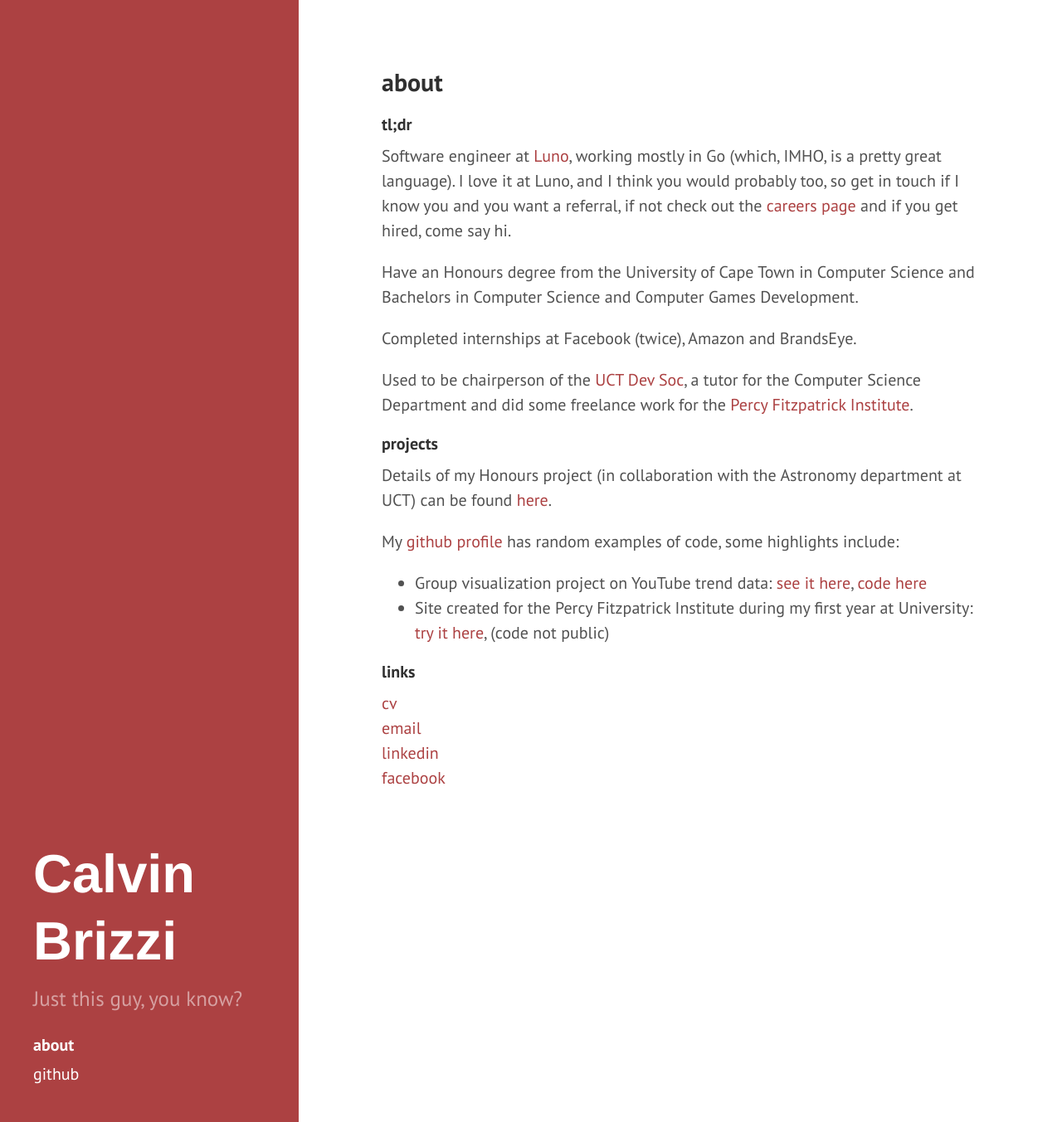
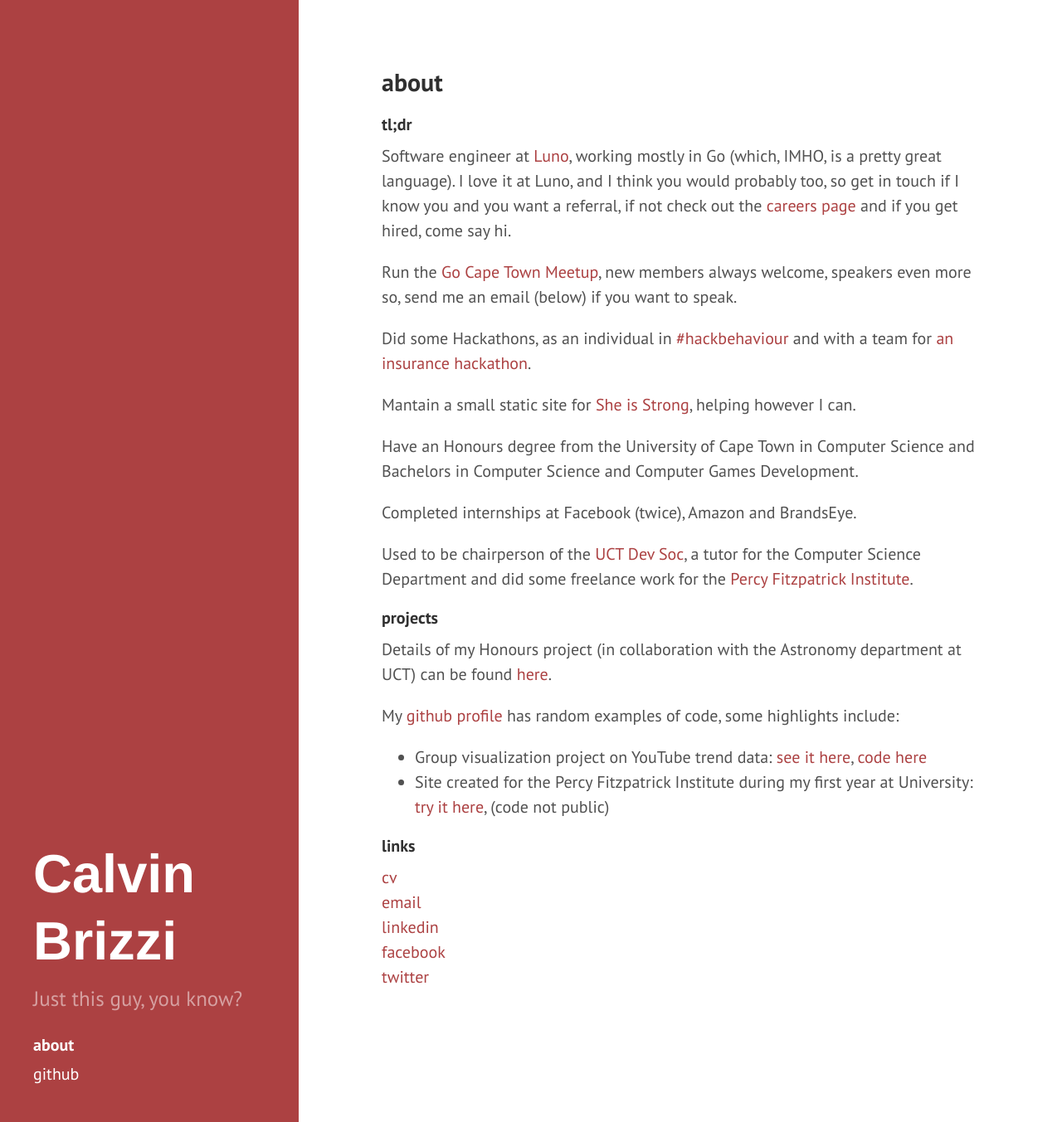
Before and after one commit to calvin-brizzi/calvin-brizzi.github.io, a Jekyll site: the page built from index.html, in a window 1280 px wide and 1353 px high. Shown: the whole window at 83% size. Built offline with Jekyll 4.4.1, drawn with Linux system fonts in a browser that asks for light colours; the list of posts is cut into pages by our own code.

Commit message:
Update October 2017

```diff
--- a/_includes/about.md
+++ b/_includes/about.md
@@ -1,6 +1,12 @@
 #### tl;dr
 
 Software engineer at [Luno](https://www.luno.com/), working mostly in Go (which, IMHO, is a pretty great language). I love it at Luno, and I think you would probably too, so get in touch if I know you and you want a referral, if not check out the [careers page](https://www.luno.com/en/careers) and if you get hired, come say hi.
+
+Run the [Go Cape Town Meetup](https://www.meetup.com/gocapetown), new members always welcome, speakers even more so, send me an email (below) if you want to speak.
+
+Did some Hackathons, as an individual in [#hackbehaviour](https://www.offerzen.com/blog/offerzen-hackathon-building-root-apps-to-hackbehaviour) and with a team for [an insurance hackathon](https://www.offerzen.com/blog/sandbox-for-insurtech-bridging-the-gap-between-insurers-and-innovators).
+
+Mantain a small static site for [She is Strong](http://sheisstrong.org/), helping however I can.
 
 Have an Honours degree from the University of Cape Town in Computer Science and Bachelors in Computer Science and Computer Games Development.
 
@@ -23,3 +29,4 @@
 [email](mailto:calvin.brizzi@gmail.com)
 [linkedin](https://www.linkedin.com/in/calvinbrizzi)
 [facebook](https://www.facebook.com/calvin.brizzi)
+[twitter](https://twitter.com/clvnb)
```
